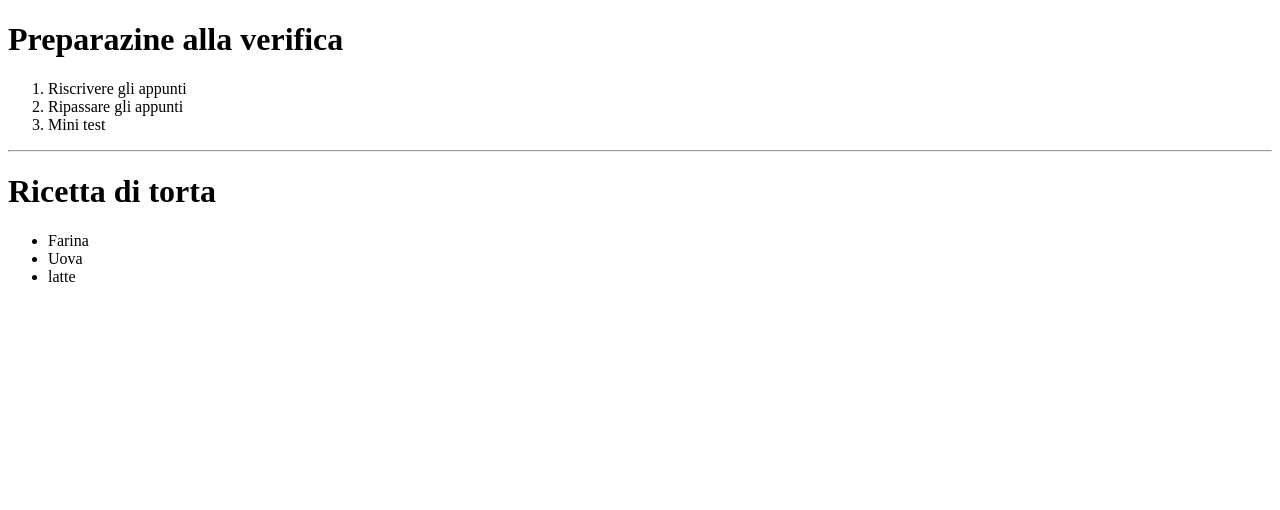
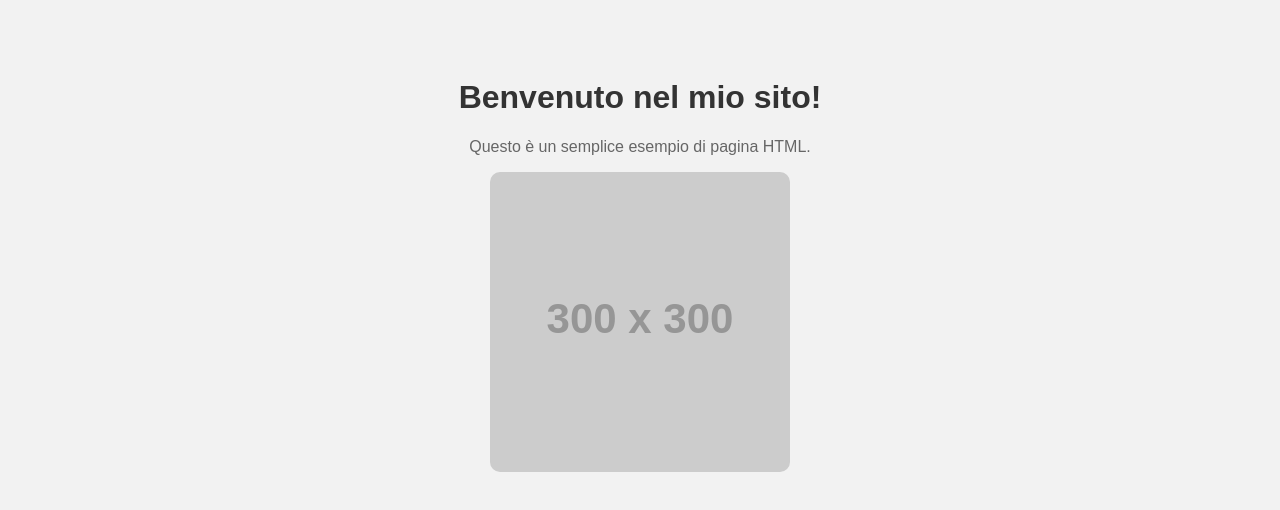
Before and after one commit to Shak-Shafa/Shak-Shafa.github.io, a plain HTML site: page index.html in a window 1280 px wide. Drawn offline with Linux system fonts and the light colour scheme; placeholder pictures from the web are drawn by us.

Commit message:
secondo commit

```diff
--- a/index.html
+++ b/index.html
@@ -1,23 +1,30 @@
 <!DOCTYPE html>
-<html lang="en">
+<html lang="it">
 <head>
-    <meta charset="UTF-8">
-    <meta name="viewport" content="width=device-width, initial-scale=1.0">
-    <title>Document</title>
+  <meta charset="UTF-8">
+  <title>Il mio primo sito</title>
+  <style>
+    body {
+      font-family: Arial, sans-serif;
+      background-color: #f2f2f2;
+      text-align: center;
+      padding: 50px;
+    }
+    h1 {
+      color: #333;
+    }
+    p {
+      color: #666;
+    }
+    img {
+      width: 300px;
+      border-radius: 10px;
+    }
+  </style>
 </head>
 <body>
-    <h1>Preparazine alla verifica</h1>
-<ol>
-     <li>Riscrivere gli appunti</li>
-     <li>Ripassare gli appunti</li>
-     <li>Mini test</li>
-     </ol>
-<hr>
-   <h1>Ricetta di torta</h1>
-   <ul>
-    <li>Farina</li>
-    <li>Uova</li>
-    <li>latte</li>
-   </ul>
+  <h1>Benvenuto nel mio sito!</h1>
+  <p>Questo è un semplice esempio di pagina HTML.</p>
+  <img src="https://via.placeholder.com/300" alt="Immagine di esempio">
 </body>
 </html>
```
